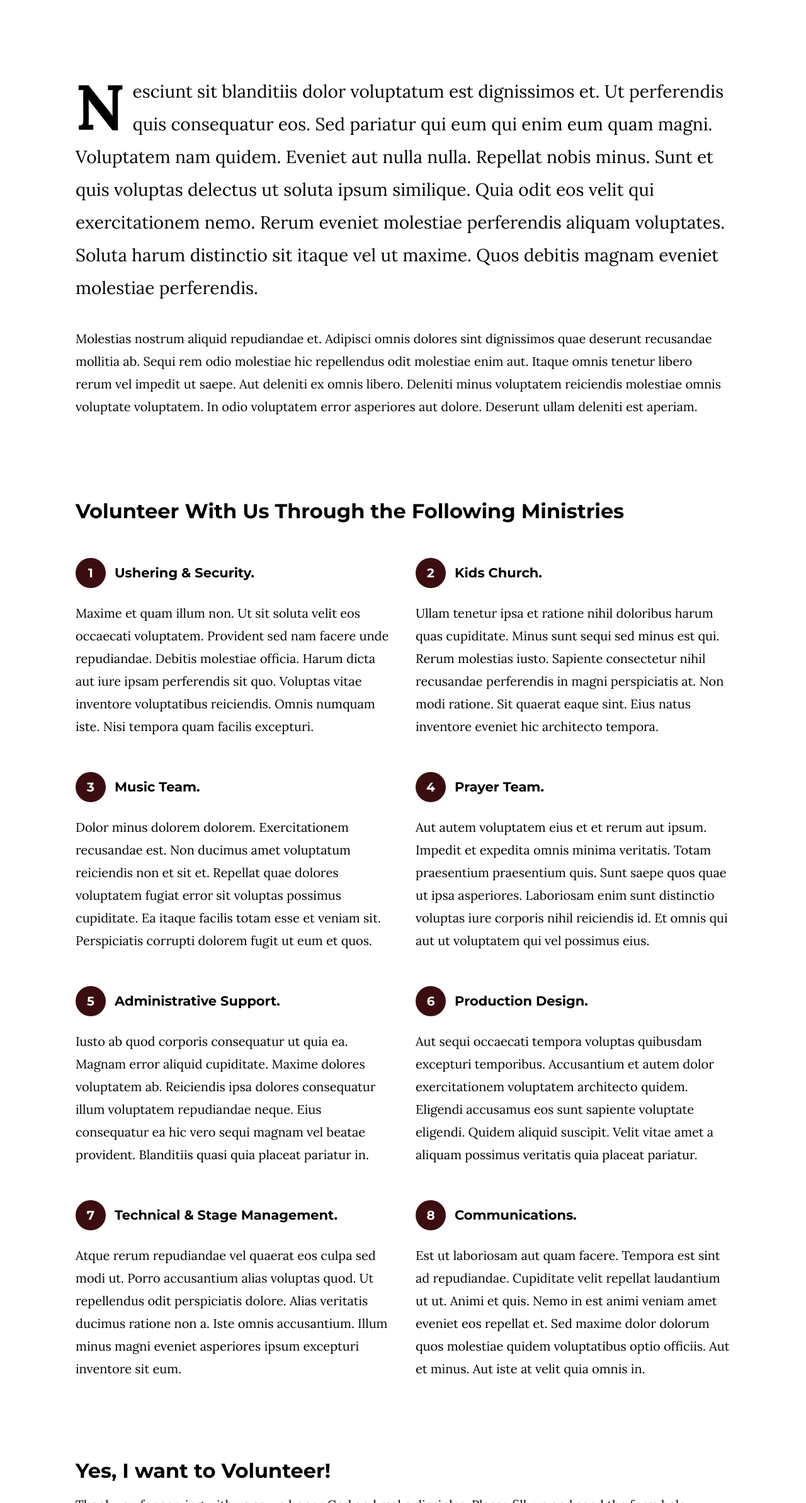
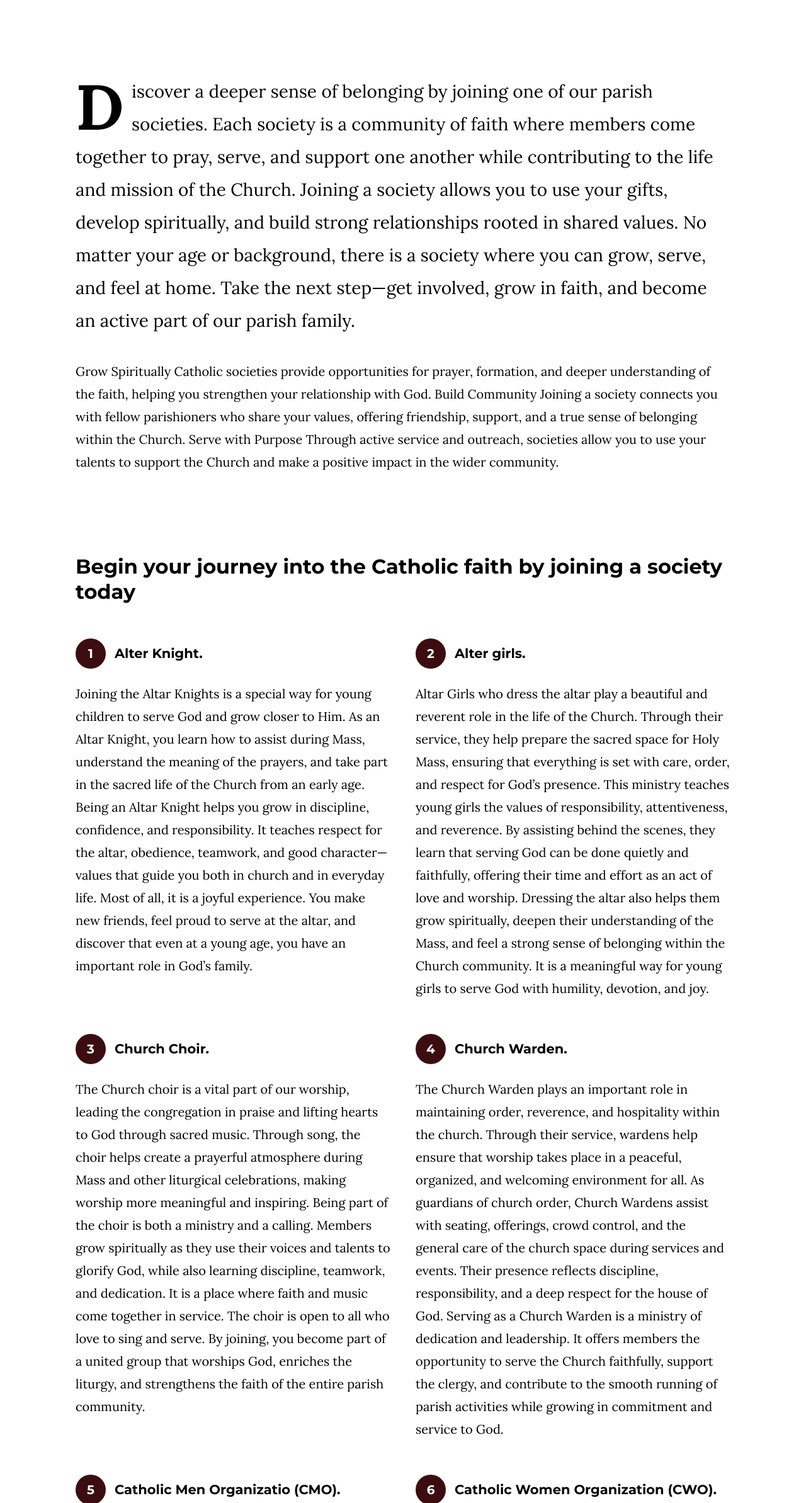
Before and after one commit to 11211-hub/st-theresa-catholic-church, a plain HTML site: page volunteer.html in a window 1280 px wide. Shown: the part 413-2800 px from the top of the page at 63% size. Drawn offline with nearby package versions, Linux system fonts and the light colour scheme.

Commit message:
the updates

```diff
--- a/volunteer.html
+++ b/volunteer.html
@@ -5,7 +5,7 @@
     <!--- basic page needs
     ================================================== -->
     <meta charset="utf-8">
-    <title>Hesed - Volunteer</title>
+    <title>St Theresa Catholic Church osubi - Society</title>
     <meta name="description" content="">
     <meta name="author" content="">
 
@@ -50,7 +50,7 @@
 
         <div class="header-logo">
             <a class="site-logo" href="index.html">
-                <img src="images/logo.svg" alt="Homepage">
+                <img src="images/Ai theresa.png" class="logo" alt="St Theresa Catholic Church Logo">
             </a>
         </div>
 
@@ -65,6 +65,35 @@
 
         <a class="header-menu-toggle" href="#0"><span>Menu</span></a>
 
+
+         <style>
+.header-logo .logo {
+  width: 280px;
+  height: auto;
+  max-width: 100%;
+margin-top: 100px;
+
+}
+
+/* Tablets */
+@media (max-width: 768px) {
+  .header-logo .logo {
+    width: 220px;
+  }
+}
+
+/* Mobile phones */
+@media (max-width: 480px) {
+  .header-logo .logo {
+    width: 180px;
+  }
+}
+
+
+
+         </style>
+
+
     </header> <!-- end s-header -->
 
 
@@ -75,7 +104,7 @@
         <div class="gradient-overlay"></div>
         <div class="row page-header__content">
             <div class="column">
-                <h1>Join the Team</h1>
+                <h1>Join A Society</h1>
             </div>
         </div>
 
@@ -90,188 +119,188 @@
             <div class="column">
 
                 <p class="lead drop-cap">
-                Nesciunt sit blanditiis dolor voluptatum est dignissimos et. Ut perferendis
-                quis consequatur eos. Sed pariatur qui eum qui enim eum quam magni. Voluptatem
-                nam quidem. Eveniet aut nulla nulla. Repellat nobis minus.
-                Sunt et quis voluptas delectus ut soluta ipsum similique. Quia odit eos velit
-                qui exercitationem nemo. Rerum eveniet molestiae perferendis aliquam voluptates.
-                Soluta harum distinctio sit itaque vel ut maxime. Quos debitis magnam eveniet molestiae perferendis.
+                Discover a deeper sense of belonging by joining one of our parish societies.
+                Each society is a community of faith where members come together to pray, serve,
+                and support one another while contributing to the life and mission of the Church.
+
+Joining a society allows you to use your gifts, develop spiritually,
+and build strong relationships rooted in shared values. No matter your age or background,
+there is a society where you can grow, serve, and feel at home.
+
+Take the next step—get involved, grow in faith, and become an active part of our parish family.
                 </p>
 
                 <p>
-                Molestias nostrum aliquid repudiandae et. Adipisci omnis dolores sint
-                dignissimos quae deserunt recusandae mollitia ab. Sequi rem odio molestiae
-                hic repellendus odit molestiae enim aut. Itaque omnis tenetur libero rerum
-                vel impedit ut saepe. Aut deleniti ex omnis libero. Deleniti minus voluptatem
-                reiciendis molestiae omnis voluptate voluptatem. In odio voluptatem error
-                asperiores aut dolore. Deserunt ullam deleniti est aperiam.
+                Grow Spiritually
+Catholic societies provide opportunities for prayer, formation, and deeper understanding of the faith,
+helping you strengthen your relationship with God.
+
+Build Community
+Joining a society connects you with fellow parishioners who share your values,
+offering friendship, support, and a true sense of belonging within the Church.
+
+Serve with Purpose
+Through active service and outreach,
+societies allow you to use your talents to support the Church and make a positive impact in the wider community.
                 </p>
 
                 <br>
 
-                <h2>Volunteer With Us Through the Following Ministries</h2>
+                <h2>Begin your journey into the Catholic faith by joining a society today</h2>
 
                 <div class="row block-large-1-2 block-1000-full block-list">
                     <div class="column block-list__item">
-                        <h4 class="block-list__title-with-num">Ushering & Security.</h4>
+                        <h4 class="block-list__title-with-num">Alter Knight.</h4>
                         <p>
-                        Maxime et quam illum non. Ut sit soluta velit eos occaecati
-                        voluptatem. Provident sed nam facere unde repudiandae. Debitis
-                        molestiae officia. Harum dicta aut iure ipsam perferendis sit quo.
-                        Voluptas vitae inventore voluptatibus reiciendis. Omnis numquam
-                        iste. Nisi tempora quam facilis excepturi.
+                        Joining the Altar Knights is a special way for young children to serve God and
+                        grow closer to Him.
+                        As an Altar Knight,
+                        you learn how to assist during Mass, understand the meaning of the prayers,
+                        and take part in the sacred life of the Church from an early age.
+
+Being an Altar Knight helps you grow in discipline, confidence, and responsibility.
+It teaches respect for the altar, obedience, teamwork,
+and good character—values that guide you both in church and in everyday life.
+
+Most of all, it is a joyful experience. You make new friends, feel proud to serve at the altar,
+and discover that even at a young age, you have an important role in God’s family.
                         </p>
                     </div>
                     <div class="column block-list__item">
                         <h4 class="block-list__title-with-num">
-                        Kids Church.
+                        Alter girls.
                         </h4>
                         <p>
-                        Ullam tenetur ipsa et ratione nihil doloribus harum quas
-                        cupiditate. Minus sunt sequi sed minus est qui. Rerum molestias
-                        iusto. Sapiente consectetur nihil recusandae perferendis in
-                        magni perspiciatis at. Non modi ratione. Sit quaerat eaque sint.
-                        Eius natus inventore eveniet hic architecto tempora.
+                        Altar Girls who dress the altar play a beautiful and reverent role in the life of the Church.
+                        Through their service, they help prepare the sacred space for Holy Mass,
+                        ensuring that everything is set with care, order, and respect for God’s presence.
+
+This ministry teaches young girls the values of responsibility, attentiveness, and reverence.
+By assisting behind the scenes, they learn that serving God can be done quietly and faithfully,
+offering their time and effort as an act of love and worship.
+
+Dressing the altar also helps them grow spiritually, deepen their understanding of the Mass,
+and feel a strong sense of belonging within the Church community.
+It is a meaningful way for young girls to serve God with humility, devotion, and joy.
                         </p>
                     </div>
                     <div class="column block-list__item">
                         <h4 class="block-list__title-with-num">
-                        Music Team.
+                        Church Choir.
                         </h4>
                         <p>
-                        Dolor minus dolorem dolorem. Exercitationem recusandae est.
-                        Non ducimus amet voluptatum reiciendis non et sit et. Repellat
-                        quae dolores voluptatem fugiat error sit voluptas possimus
-                        cupiditate. Ea itaque facilis totam esse et veniam sit.
-                        Perspiciatis corrupti dolorem fugit ut eum et quos.
+                        The Church choir is a vital part of our worship,
+                        leading the congregation in praise and lifting hearts to God through sacred music.
+                        Through song, the choir helps create a prayerful atmosphere during Mass and other liturgical celebrations,
+                        making worship more meaningful and inspiring.
+
+Being part of the choir is both a ministry and a calling.
+Members grow spiritually as they use their voices and talents to glorify God,
+while also learning discipline, teamwork, and dedication.
+It is a place where faith and music come together in service.
+
+The choir is open to all who love to sing and serve.
+By joining, you become part of a united group that worships God,
+enriches the liturgy, and strengthens the faith of the entire parish community.
                         </p>
                     </div>
                     <div class="column block-list__item">
                         <h4 class="block-list__title-with-num">
-                        Prayer Team.
+                        Church Warden.
                         </h4>
                         <p>
-                        Aut autem voluptatem eius et et rerum aut ipsum. Impedit
-                        et expedita omnis minima veritatis. Totam praesentium
-                        praesentium quis. Sunt saepe quos quae ut ipsa asperiores.
-                        Laboriosam enim sunt distinctio voluptas iure corporis nihil
-                        reiciendis id. Et omnis qui aut ut voluptatem qui vel possimus eius.
+                        The Church Warden plays an important role in maintaining order, reverence,
+                        and hospitality within the church. Through their service,
+                        wardens help ensure that worship takes place in a peaceful,
+                        organized, and welcoming environment for all.
+
+As guardians of church order,
+Church Wardens assist with seating, offerings, crowd control,
+and the general care of the church space during services and events.
+Their presence reflects discipline, responsibility, and a deep respect for the house of God.
+
+Serving as a Church Warden is a ministry of dedication and leadership.
+It offers members the opportunity to serve the Church faithfully,
+support the clergy,
+and contribute to the smooth running of parish activities while growing in commitment and service to God.
                         </p>
                     </div>
                     <div class="column block-list__item">
                         <h4 class="block-list__title-with-num">
-                        Administrative Support.
+                        Catholic Men Organizatio (CMO).
                         </h4>
                         <p>
-                        Iusto ab quod corporis consequatur ut quia ea. Magnam error
-                        aliquid cupiditate. Maxime dolores voluptatem ab. Reiciendis
-                        ipsa dolores consequatur illum voluptatem repudiandae neque.
-                        Eius consequatur ea hic vero sequi magnam vel beatae provident.
-                        Blanditiis quasi quia placeat pariatur in.
+                        The Catholic Men Organization (CMO) is a society dedicated to forming strong men of faith,
+                        integrity, and service within the Church and society.
+                        It provides a space for Catholic men to grow spiritually, strengthen their family life,
+                        and live out their faith with purpose and responsibility.
+
+Through prayer, fellowship, and active service,
+CMO members support the mission of the Church and contribute to parish development and community outreach.
+The organization encourages leadership, unity, and commitment to Catholic values in everyday life.
+
+Joining the CMO is an opportunity for men to deepen their relationship with God,
+support one another in faith, and serve the Church as responsible leaders and role models.
                         </p>
                     </div>
                     <div class="column block-list__item">
                         <h4 class="block-list__title-with-num">
-                        Production Design.
+                       Catholic Women Organization (CWO).
                         </h4>
                         <p>
-                        Aut sequi occaecati tempora voluptas quibusdam excepturi
-                        temporibus. Accusantium et autem dolor exercitationem voluptatem
-                        architecto quidem. Eligendi accusamus eos sunt sapiente voluptate
-                        eligendi. Quidem aliquid suscipit. Velit vitae amet a aliquam
-                        possimus veritatis quia placeat pariatur.
+                        The Catholic Women Organization (CWO) is a vibrant society that brings together
+                        women of faith to grow spiritually,
+                        support one another, and serve the Church and wider community.
+                        It plays a vital role in nurturing family life, parish unity, and Christian values.
+
+Through prayer, formation, and charitable works,
+CWO members contribute actively to parish activities and outreach,
+offering their time, talents, and resources in service to God.
+The organization also encourages fellowship, leadership, and personal growth among women.
+
+Joining the CWO provides women with an opportunity to deepen their faith,
+build meaningful relationships, and make a positive impact in the Church and society.
                         </p>
                     </div>
                     <div class="column block-list__item">
                         <h4 class="block-list__title-with-num">
-                        Technical & Stage Management.
+                        CYON.
                         </h4>
                         <p>
-                        Atque rerum repudiandae vel quaerat eos culpa sed modi ut.
-                        Porro accusantium alias voluptas quod. Ut repellendus odit
-                        perspiciatis dolore. Alias veritatis ducimus ratione non a.
-                        Iste omnis accusantium. Illum minus magni eveniet asperiores
-                        ipsum excepturi inventore sit eum.
+                        The Catholic Youth Organization Nigeria (CYON) is a dynamic group for young people who want to grow in faith,
+                        serve the Church, and make a positive impact in their communities.
+                        CYON provides a space for youth to develop spiritually, socially,
+                        and morally while learning leadership, teamwork, and responsibility.
+
+Through prayer, Bible studies, retreats, and community service,
+CYON members actively participate in the life of the Church and witness their faith in everyday life.
+The organization also fosters fellowship, mentorship, and personal growth among young Catholics.
+
+Joining CYON is an opportunity to strengthen your relationship with God, make lifelong friends,
+and play an active role in building a vibrant, faith-filled community.
                         </p>
                     </div>
                     <div class="column block-list__item">
                         <h4 class="block-list__title-with-num">
-                        Communications.
+                        Sacred Heart of Jesus.
                         </h4>
                         <p>
-                        Est ut laboriosam aut quam facere. Tempora est sint ad repudiandae.
-                        Cupiditate velit repellat laudantium ut ut. Animi et quis.
-                        Nemo in est animi veniam amet eveniet eos repellat et. Sed maxime
-                        dolor dolorum quos molestiae quidem voluptatibus optio officiis.
-                        Aut et minus. Aut iste at velit quia omnis in.
+                       The devotion to the Sacred Heart of Jesus is a beautiful expression of love, mercy,
+                       and compassion.
+                       It honors the heart of Christ, which burns with love for all humanity,
+                       showing His deep desire to bring souls closer to God.
+
+Through this devotion, the faithful are called to reflect on Christ’s infinite love, repent for sins,
+and grow in holiness. It encourages prayer, acts of reparation, and a commitment to love God and neighbor sincerely.
+
+By embracing the Sacred Heart of Jesus, we are reminded that God’s love is constant, tender,
+and ever-patient, inviting each of us to trust Him, seek His mercy, and live a life rooted in His love.
                         </p>
                     </div>
                 </div> <!-- end block-list -->
 
-                <h2>Yes, I want to Volunteer!</h2>
-                <p>
-                Thank you for serving with us as we honor God and make disciples. Please fill-up and send the form below.
-                </p>
+                <h2>Contact the Cathecist for more societies you can join...</h2>
 
-                <form name="volunteerForm" id="volunteerForm" class="volunteerForm" method="post" action="" autocomplete="off">
-                    <fieldset>
-
-                        <div class="form-field">
-                            <input name="cName" id="cName" class="h-full-width h-remove-bottom" placeholder="Your Name" value="" type="text">
-                        </div>
-
-                        <div class="form-field">
-                            <input name="cEmail" id="cEmail" class="h-full-width h-remove-bottom" placeholder="Your Email" value="" type="text">
-                        </div>
-
-                        <div class="form-field">
-                            <input name="cPhone" id="cPhone" class="h-full-width h-remove-bottom" placeholder="Mobile Number" value="" type="tel">
-                        </div>
-
-                        <div class="form-field">
-                            <input name="cFacebook" id="cFacebook" class="h-full-width h-remove-bottom" placeholder="Facebook URL" value="" type="text">
-                        </div>
-
-                        <br>
-                        <div class="form-field">
-                            <label for="cMinistry">Ministry to volunteer</label>
-                            <div class="ss-custom-select">
-                                <select class="h-full-width h-remove-bottom" name="cMinistry" id="cMinistry">
-                                    <option value="Option 1">Ushering & Security</option>
-                                    <option value="Option 2">Kids Church</option>
-                                    <option value="Option 3">Music Team</option>
-                                    <option value="Option 4">Prayer Team</option>
-                                    <option value="Option 5">Administrative Support</option>
-                                    <option value="Option 6">Production Design</option>
-                                    <option value="Option 7">Technical & Stage Management</option>
-                                    <option value="Option 8">Communications</option>
-                                </select>
-                            </div>
-                        </div>
-
-                        <div class="form-field">
-                            <label for="cFirstTime">This is my first time to serve</label>
-                            <div class="ss-custom-select">
-                                <select class="h-full-width h-remove-bottom" name="cFirstTime" id="cFirstTime">
-                                    <option value="Option 1">Yes</option>
-                                    <option value="Option 2">No</option>
-                                </select>
-                            </div>
-                        </div>
-
-                        <div class="comments form-field">
-                            <textarea name="cComments" id="cComments" class="h-full-width h-remove-bottom" placeholder="Comments & Questions"></textarea>
-                        </div>
-
-                        <br>
-
-                        <input name="submit" id="submit" class="btn btn--primary btn--large h-full-width" value="Submit Form" type="submit">
-
-                    </fieldset>
-                </form> <!-- end volunteerForm -->
-
-            </div>
-        </div>
 
     </section> <!-- end page content -->
 
@@ -322,13 +351,11 @@
             <div class="column large-4 medium-5 tab-full">
                 <div class="footer-logo">
                     <a class="site-footer-logo" href="index.html">
-                        <img src="images/logo.svg" alt="Homepage">
+                        <img src="images/Ai theresa.png" class="logo" alt="St Theresa Catholic Church Logo">
                     </a>
                 </div>  <!-- footer-logo -->
                 <p>
-                Laborum ad explicabo. Molestiae voluptates est. Quisquam labore tenetur
-                et assumenda voluptatibus a beatae. Rerum odio ducimus reprehenderit
-                sit animi laborum nostrum dolorum animi voluptates est voluptatibus a beatae.
+
                 </p>
             </div>
             <div class="column large-half tab-full">
@@ -336,13 +363,13 @@
                     <div class="column large-7 medium-full">
                         <h4 class="h6">Our Location</h4>
                         <p>
-                        1600 Amphitheatre Parkway <br>
-                        Mountain View, California <br>
-                        94043 US
+                        Osubi town <br>
+                        Okpe local government <br>
+                        Delta State, Nigeria
                         </p>
 
                         <p>
-                        <a href="https://goo.gl/maps/bc7C7eYtSmnNs6216" target="_blank" class="btn btn--footer">Get Direction</a>
+                        <a href="https://maps.google.com/?q=St+Theresa+Catholic+Church+Osubi+Delta+State" target="_blank" class="btn btn--footer">Get Direction</a>
                         </p>
                     </div>
                     <div class="column large-5 medium-full">
@@ -350,8 +377,8 @@
                         <ul class="footer-list">
                             <li><a href="index.html">Home</a></li>
                             <li><a href="about.html">About</a></li>
-                            <li><a href="volunteer.html">Volunteer</a></li>
-                            <li><a href="connect-group.html">Connect Groups</a></li>
+                            <li><a href="volunteer.html">Join a Society</a></li>
+                            <li><a href="connect-group.html">Join the Catechism</a></li>
                             <li><a href="events.html">Upcoming Events</a></li>
                             <li><a href="contact.html">Contact</a></li>
                         </ul>
@@ -362,8 +389,8 @@
 
         <div class="row footer-bottom">
             <div class="column ss-copyright">
-                <span>© Copyright Hesed 2019</span>
-                <span>Design by <a href="https://www.styleshout.com/">StyleShout</a></span>
+                <span>© Copyright St Theresa Catholic Church Osubi</span>
+                <span>Design by <a href="https://boboyedavid.netlify.app/">Boboye David</a></span>
             </div>
         </div> <!-- footer-bottom -->
 
@@ -372,6 +399,34 @@
                 <svg xmlns="http://www.w3.org/2000/svg" width="24" height="24" viewBox="0 0 24 24"><path d="M12 0l8 9h-6v15h-4v-15h-6z"/></svg>
             </a>
         </div> <!-- ss-go-top -->
+
+  <style>
+.footer-logo .logo {
+  width: 280px;
+  height: auto;
+  max-width: 100%;
+
+
+}
+
+/* Tablets */
+@media (max-width: 768px) {
+  .header-logo .logo {
+    width: 220px;
+  }
+}
+
+/* Mobile phones */
+@media (max-width: 480px) {
+  .header-logo .logo {
+    width: 180px;
+  }
+}
+
+
+
+         </style>
+
 
     </footer> <!-- end s-footer -->
 
@@ -382,4 +437,6 @@
     <script src="js/plugins.js"></script>
     <script src="js/main.js"></script>
 
+
+
 </body>
```
Also changed, not shown: about.html (+3 -5 lines), connect-group.html (+91 -76 lines), contact.html (+3 -6 lines), events-single.html (+3 -5 lines), events.html (+3 -5 lines), index.html (+25 -19 lines).
